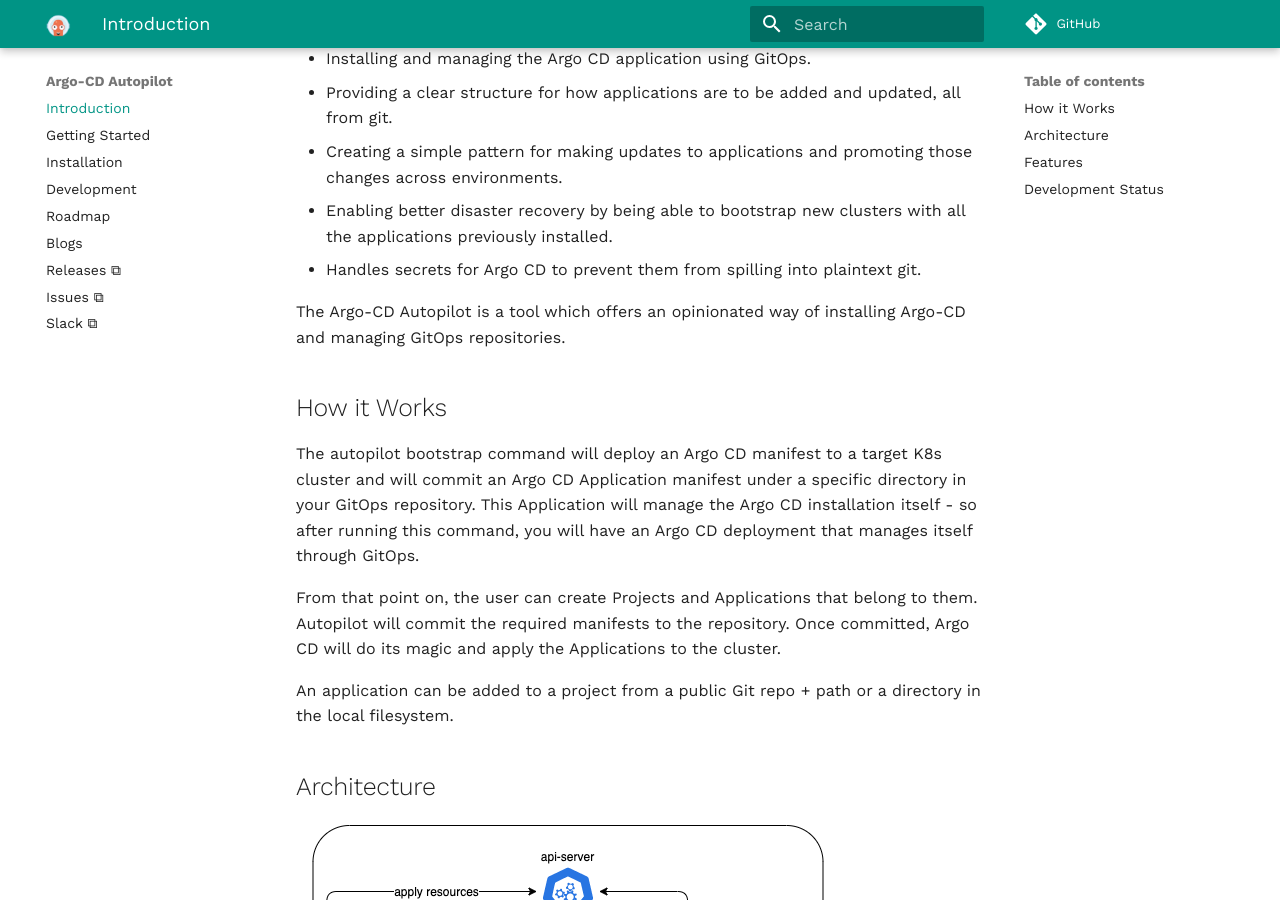
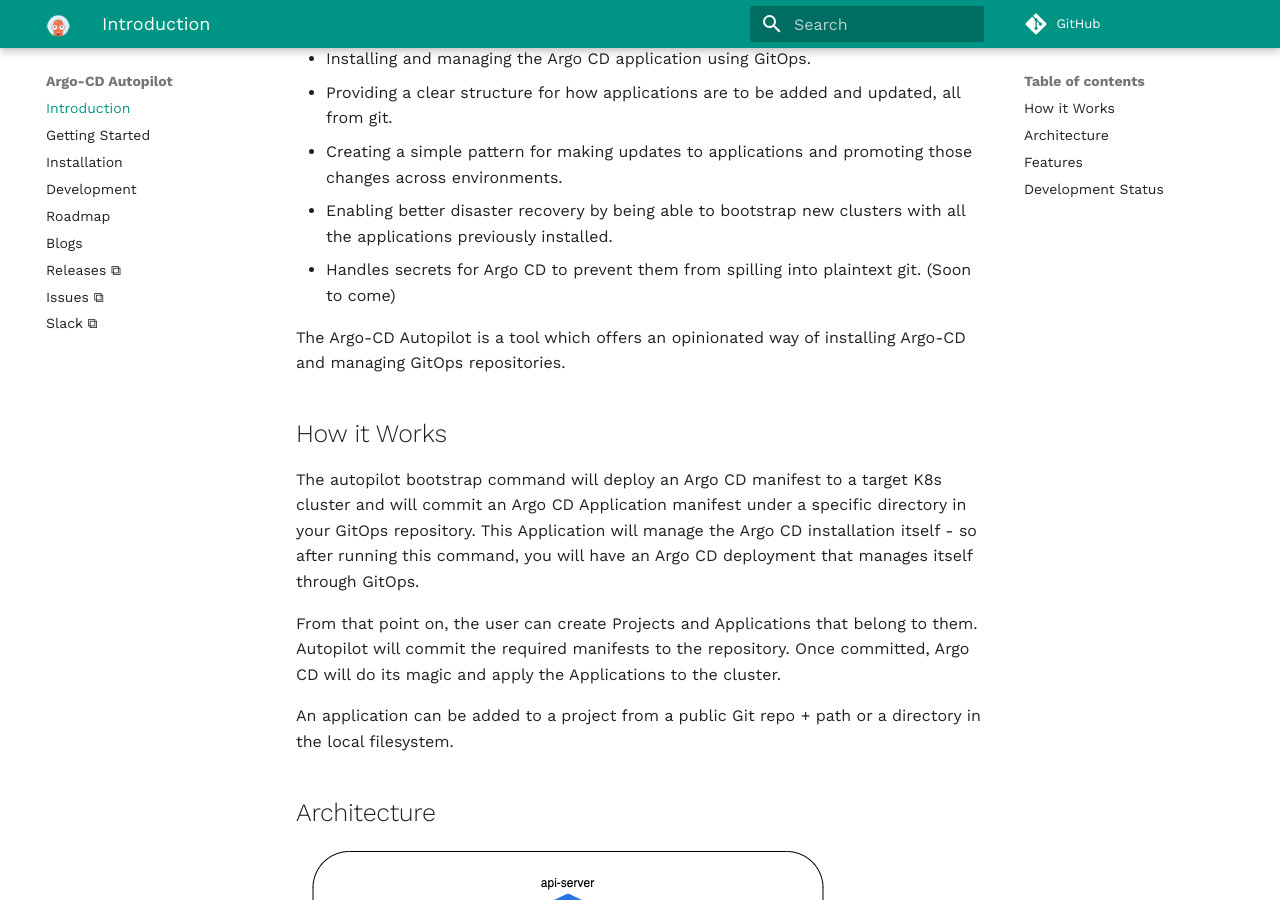
Before and after one commit to argoproj-labs/argocd-autopilot, an MkDocs documentation site: the page built from docs/index.md, in a window 1280 px wide and 900 px high, scrolled down 609 px. Built offline with MkDocs 1.6.1 and Material for MkDocs 9.7.7, drawn with Linux system fonts in a browser that asks for light colours; comment, search, counter and statistics services are not loaded.

Commit message:
update docs about secrets not yet supported (#93)

```diff
--- a/docs/index.md
+++ b/docs/index.md
@@ -13,7 +13,7 @@ Argo CD Autopilot saves operators time by:
 - Providing a clear structure for how applications are to be added and updated, all from git.
 - Creating a simple pattern for making updates to applications and promoting those changes across environments.
 - Enabling better disaster recovery by being able to bootstrap new clusters with all the applications previously installed.
-- Handles secrets for Argo CD to prevent them from spilling into plaintext git.
+- Handles secrets for Argo CD to prevent them from spilling into plaintext git. (Soon to come)
 
 The Argo-CD Autopilot is a tool which offers an opinionated way of installing Argo-CD and managing GitOps repositories.
 
```
Also changed, not shown: README.md (+1 -1 lines).
